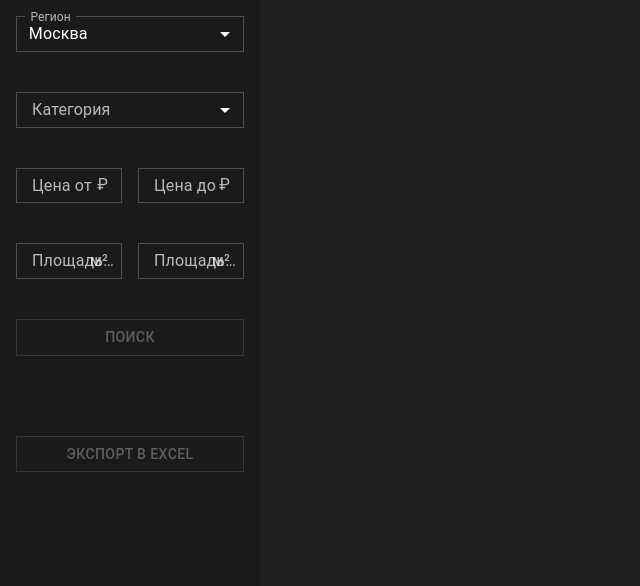
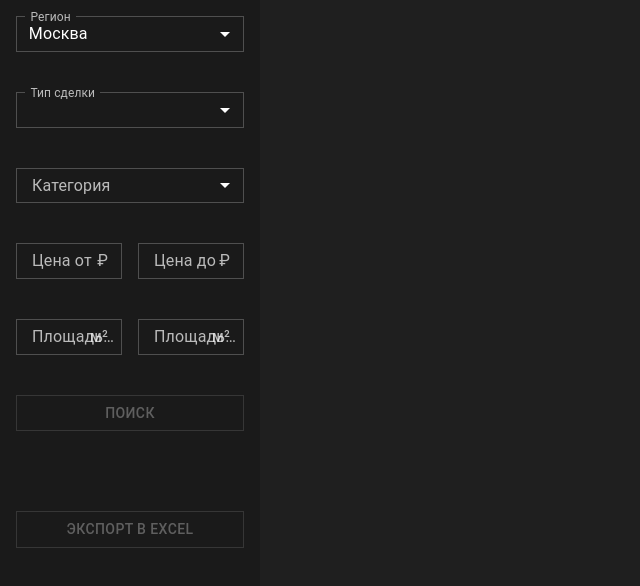
Before and after one commit to ervnkv/cian-parser, a React (Vite) app: page / in a window 1280 px wide. Shown: the top 586 px of the page, without its empty margins (0-640 px from the left). Built offline with nearby package versions, Linux system fonts and the light colour scheme.

Commit message:
Добавил тип сделки

```diff
--- /dev/null
+++ b/src/components/sidebar/components/deal_type/index.tsx
@@ -0,0 +1,33 @@
+// Компоненты
+import { SelectSingle } from "../../../lowLevel/selectSingle"
+import { items } from "./items"
+// Redux-toolkit
+import { useAppDispatch, useAppSelector } from "../../../../store"
+import { setData } from "../../../../store/form"
+
+
+type Props = {}
+
+export const DealType = ({}: Props) => {
+  const dispatch = useAppDispatch()
+
+  const {region} = useAppSelector(state => state.form.data)
+
+  return (
+    <>
+    <SelectSingle
+        label="Тип сделки"
+        items={items}
+        item_id={"id"}
+        item_desc={"desc"}
+        value={region.value}
+        onChange={value => dispatch(setData({
+          region: {
+            value_type: "single",
+            value: String(value)
+          }
+        }))}
+    />
+    </>
+  )
+}
--- /dev/null
+++ b/src/components/sidebar/components/deal_type/items.ts
@@ -0,0 +1,12 @@
+import { Item } from "./types";
+
+export const items: Item[] = [
+    {
+        id: "sale",
+        desc: "Купить"
+    },
+    {
+        id: "rent",
+        desc: "Снять"
+    },
+]
--- /dev/null
+++ b/src/components/sidebar/components/deal_type/types.ts
@@ -0,0 +1,4 @@
+export type Item = {
+    id: string
+    desc: string
+}
--- a/src/components/sidebar/index.tsx
+++ b/src/components/sidebar/index.tsx
@@ -4,6 +4,7 @@ import { Link, Stack } from "@mui/material";
 import { useAppDispatch, useAppSelector } from "../../store";
 // Компоненты
 import { Region } from "./components/region";
+import { DealType } from "./components/deal_type";
 import { Category } from "./components/category";
 import { FlatType } from "./components/flatType";
 import { FlatRoom } from "./components/flatRoom";
@@ -37,6 +38,7 @@ export const Sidebar = ({width}: Props) => {
         }}
     >
         <Region />
+        <DealType />
         <Category />
         <FlatType />
         <FlatRoom />
```
